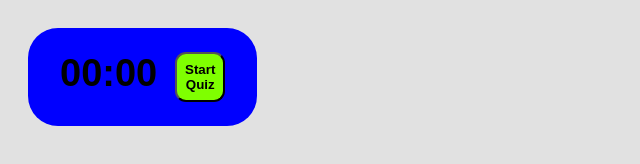
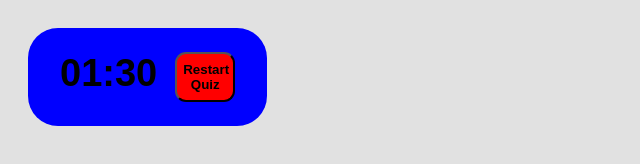
Before and after one commit to Sebastian2908-2007/new-js-quiz, a plain HTML site: page index.html in a window 1280 px wide. Both pictures are taken after a click on the button "Start Quiz". Shown: the whole page, without its empty margins (0-640 px from the left). Drawn offline with Linux system fonts and the light colour scheme.

Commit message:
have button updating to start or stop as well as having interval deducted each second

```diff
--- a/assets/css/style.css
+++ b/assets/css/style.css
@@ -19,7 +19,7 @@ body {
 }
 
 .start {
-    width: 50px;
+    width: 60px;
     height: 50px;
     margin-left: 18px;
     background: chartreuse;
@@ -27,3 +27,12 @@ body {
     border-radius:  11px;
 
 }
+
+.restart {
+    width: 60px;
+    height: 50px;
+    margin-left: 18px;
+    background: red;
+    font-weight: bold;
+    border-radius:  11px;
+}
--- a/assets/js/script.js
+++ b/assets/js/script.js
@@ -1,5 +1,53 @@
+// element variables for timer clock and start button
 var minutesEl = document.querySelector(".timer__part--minutes");
 var secondsEl = document.querySelector(".timer__part--seconds");
 var startBtnEl = document.querySelector(".start");
+// interval and remaining secoonds variables for timer updating
+var interval = null;
 
-startBtnEl.addEventListener("click",()=>{});
+var buttonUpdate = function () {
+    // if statement for checking wether or not interval var is null to display the correct text in button
+    if (interval === null) {
+     startBtnEl.textContent = "Start Quiz";
+ }else {
+     startBtnEl.textContent = "Restart Quiz";
+   startBtnEl.className = "restart";
+ }
+
+  };
+
+
+// function for updating the clock (timer)
+var start = function () {
+    var remainingSeconds = 90;
+   // variable for generating one minute with division
+   var minutes = Math.floor(remainingSeconds / 60);
+   //variable for remaing seconds
+   var seconds = remainingSeconds % 60;
+
+   // give minutes element textContent of minutes variable as well as putting a zero in front
+   minutesEl.textContent =  minutes.toString().padStart(2, "0");
+   secondsEl.textContent = seconds.toString().padStart(2 , "0");
+
+if (remainingSeconds === 0) {
+     return
+  }else {
+      interval = setInterval(() => {
+      remainingSeconds--;
+      buttonUpdate();
+      console.log(remainingSeconds);
+      if (remainingSeconds === 0) {
+          stop();
+      }
+      }, 1000);
+  }
+};
+
+
+
+
+
+
+
+
+startBtnEl.addEventListener("click",start);
--- a/index.html
+++ b/index.html
@@ -14,6 +14,6 @@
         <span class="timer__part timer__part--seconds" >00</span>
         <button class="start">Start Quiz</button>
     </div>
-  <script src="/assets/js/script.js" type="module"></script>
+  <script src="./assets/js/script.js" ></script>
 </body>
 </html>
```
